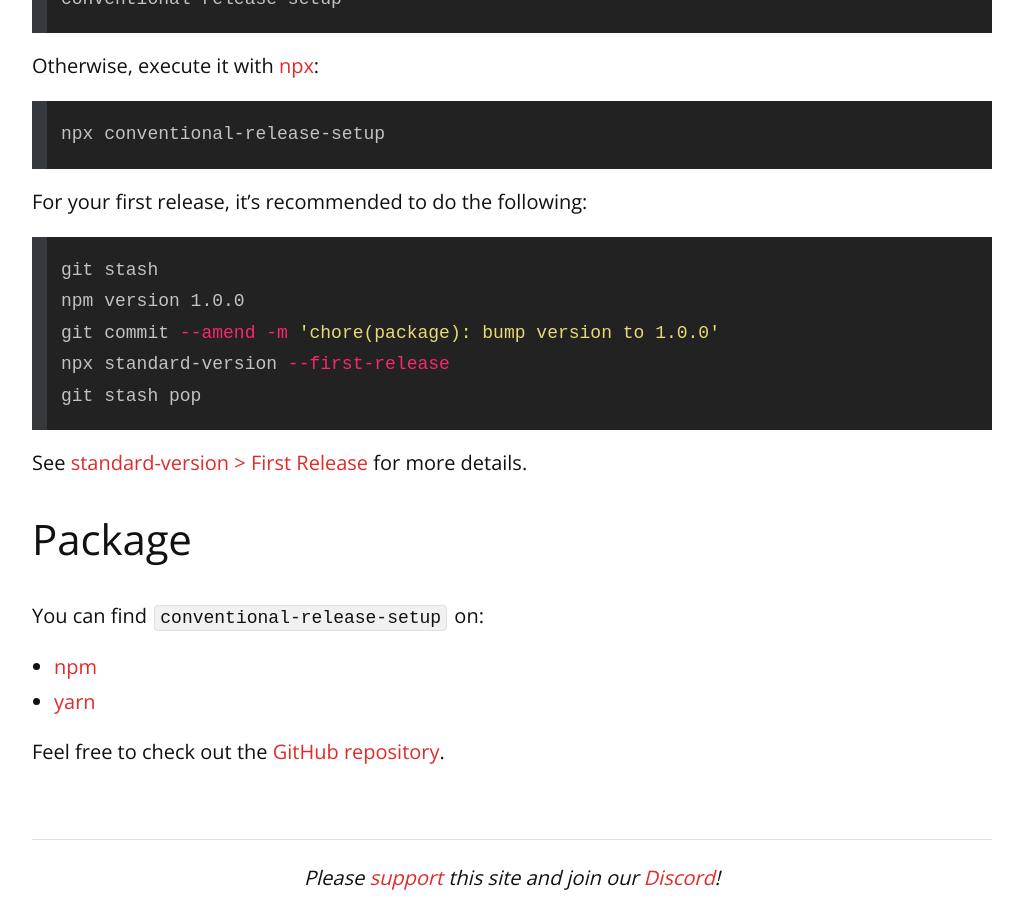
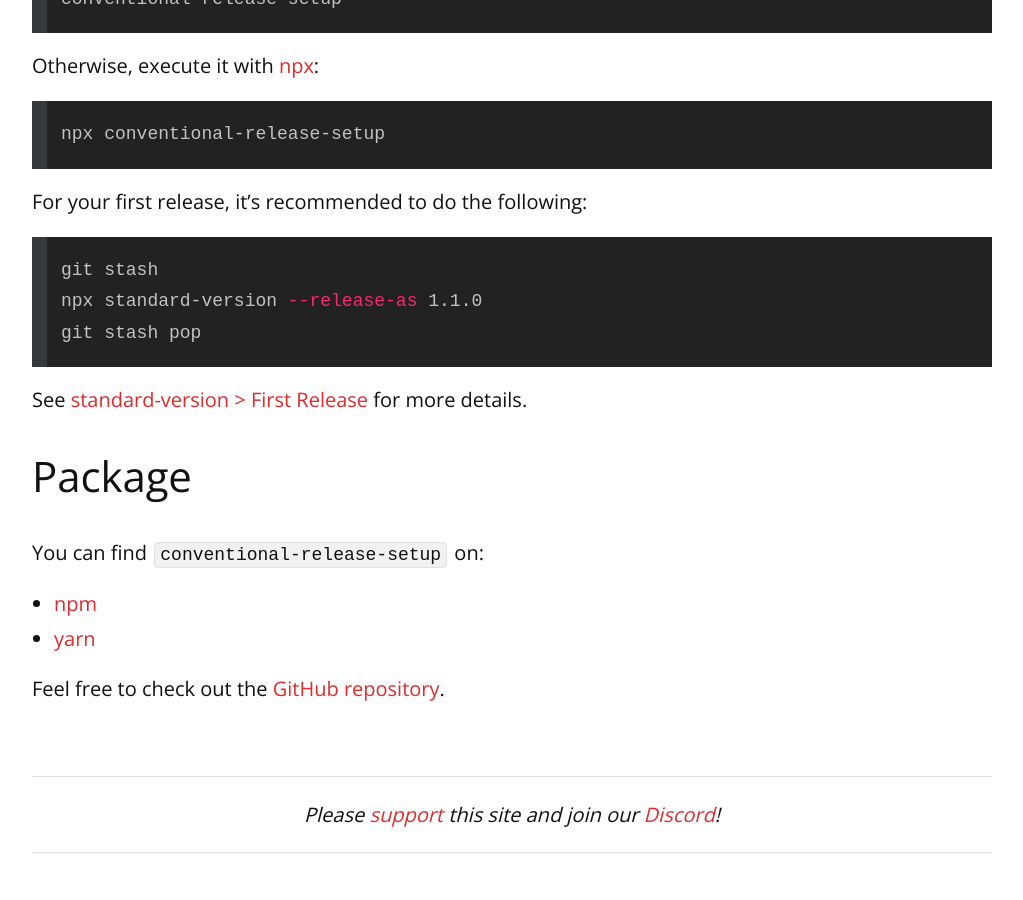
Before and after one commit to remarkablemark/remarkablemark.github.io, a Jekyll site: the page built from _posts/2020/2020-02-28-conventional-release-setup.md, in a window 1280 px wide and 900 px high, scrolled down 1191 px. Shown: the whole window, without its empty margins (128-1151 px from the left). Built offline with Jekyll 4.4.1, drawn with Linux system fonts in a browser that asks for light colours; comment, search, counter and statistics services are not loaded.

Commit message:
fix(posts): update "Conventional Release Setup"
Post: 2020-02-28-conventional-release-setup.md

Fix first release example.

````diff
--- a/_posts/2020/2020-02-28-conventional-release-setup.md
+++ b/_posts/2020/2020-02-28-conventional-release-setup.md
@@ -47,9 +47,7 @@
 
 ```sh
 git stash
-npm version 1.0.0
-git commit --amend -m 'chore(package): bump version to 1.0.0'
-npx standard-version --first-release
+npx standard-version --release-as 1.1.0
 git stash pop
 ```
 
````
Also changed, not shown: other parts of _posts/2020/2020-02-28-conventional-release-setup.md (+2 -2 lines).
